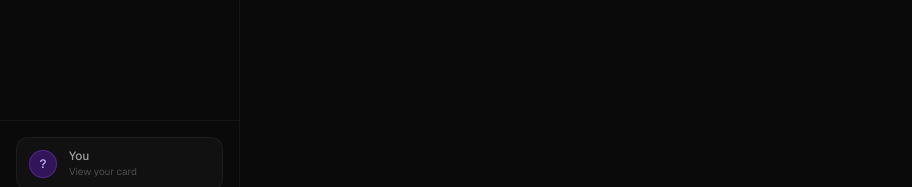
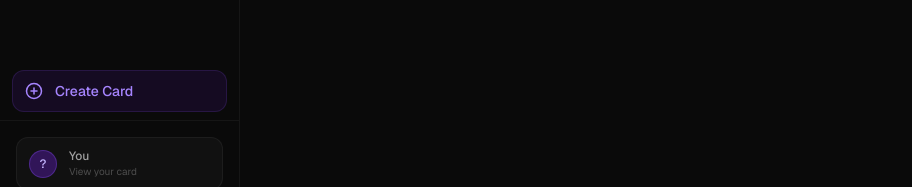
Before and after one commit to dev-sanidhya/Cultivate, a Next.js app: page /home in a window 1280 px wide. Shown: the part 594-781 px from the top of the page, without its empty margins (0-912 px from the left). Built offline with nearby package versions, Linux system fonts and the light colour scheme; no server answers; the database is empty.

Commit message:
Add Create Card nav and prompt in My Card page

```diff
--- a/app/(dashboard)/layout.tsx
+++ b/app/(dashboard)/layout.tsx
@@ -8,6 +8,7 @@ import {
   Search,
   MessageCircle,
   Bookmark,
+  PlusCircle,
 } from "lucide-react";
 
 const navItems = [
@@ -16,6 +17,10 @@ const navItems = [
   { href: "/search", icon: Search, label: "Search" },
   { href: "/chat", icon: MessageCircle, label: "Chat" },
   { href: "/saved", icon: Bookmark, label: "Saved" },
+];
+
+const actionItems = [
+  { href: "/create-card", icon: PlusCircle, label: "Create Card" },
 ];
 
 export default function DashboardLayout({
@@ -60,6 +65,27 @@ export default function DashboardLayout({
           })}
         </nav>
 
+        {/* Create card CTA */}
+        <div className="px-3 pb-2">
+          {actionItems.map(({ href, icon: Icon, label }) => {
+            const active = pathname === href;
+            return (
+              <Link
+                key={href}
+                href={href}
+                className={`flex items-center gap-3 px-3 py-2.5 rounded-xl text-sm font-medium transition-all ${
+                  active
+                    ? "bg-violet-600/15 text-violet-300 border border-violet-500/20"
+                    : "bg-violet-600/10 border border-violet-500/15 text-violet-400 hover:bg-violet-600/20 hover:text-violet-300"
+                }`}
+              >
+                <Icon size={18} />
+                {label}
+              </Link>
+            );
+          })}
+        </div>
+
         {/* Bottom - profile hint */}
         <div className="px-4 py-4 border-t border-white/5">
           <div className="flex items-center gap-3 px-3 py-2.5 rounded-xl bg-white/3 border border-white/5">
--- a/app/(dashboard)/my-card/page.tsx
+++ b/app/(dashboard)/my-card/page.tsx
@@ -9,6 +9,7 @@ import {
   Edit3,
   Loader2,
   UserSquare2,
+  PlusCircle,
 } from "lucide-react";
 import Link from "next/link";
 
@@ -170,9 +171,22 @@ export default function MyCardPage() {
         </div>
       </div>
 
-      <p className="text-xs text-white/20 text-center">
-        More fields coming soon - interests, goals, and what you&apos;re looking for.
-      </p>
+      {/* Prompt to create card if personality fields are empty */}
+      {!profile.personality_type && (
+        <div className="rounded-2xl border border-violet-500/15 bg-violet-600/5 p-5 flex items-center justify-between gap-4">
+          <div>
+            <p className="text-sm font-medium text-white/70 mb-0.5">Your personality card is empty.</p>
+            <p className="text-xs text-white/30">Add your personality, interests, and what you&apos;re looking for so others can find you.</p>
+          </div>
+          <Link
+            href="/create-card"
+            className="flex-shrink-0 flex items-center gap-2 px-4 py-2.5 rounded-xl bg-violet-600 hover:bg-violet-500 text-white text-sm font-medium transition-all"
+          >
+            <PlusCircle size={14} />
+            Create Card
+          </Link>
+        </div>
+      )}
     </div>
   );
 }
```
